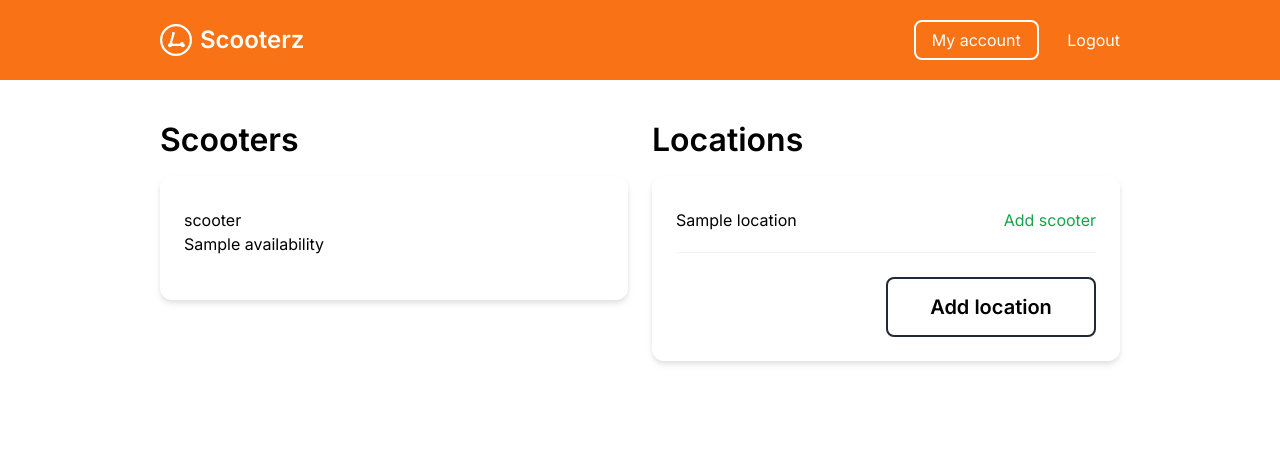
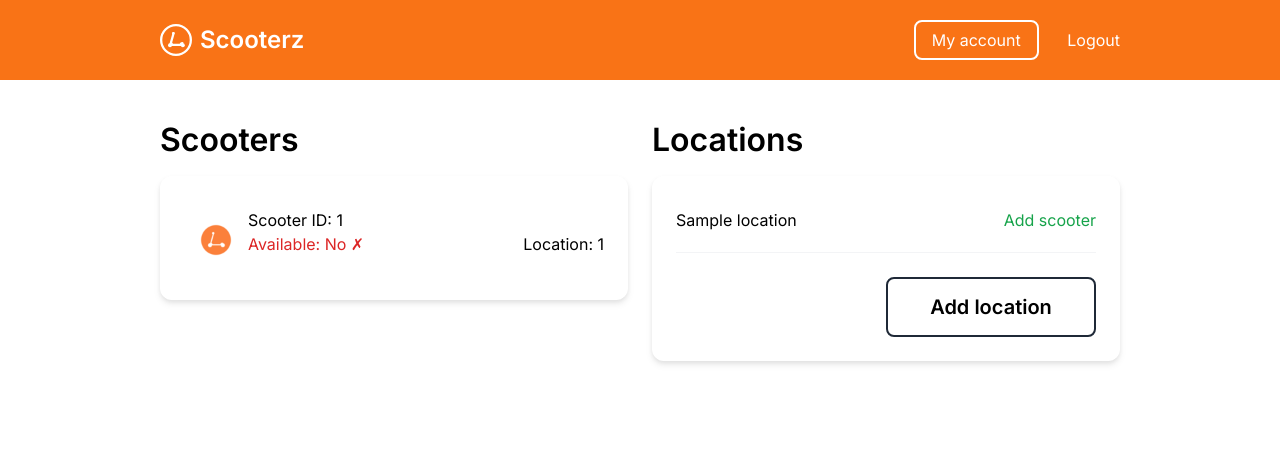
Before and after one commit to dillongoods/escooter-app, a Flask app: template app/templates/manager/index.html in a window 1280 px wide. Shown: the top 455 px of the page. Run offline with Flask 2, Linux system fonts and the light colour scheme; the template is opened without the code that fills it: most values are stand-ins (such as "Sample title", 1, 10 or a date in 2020); some libraries are stand-ins or nearby versions.

Commit message:
changes to displaying scooter availability and details

```diff
--- a/app/templates/manager/index.html
+++ b/app/templates/manager/index.html
@@ -8,9 +8,16 @@
         >It appears there are no scooters yet. You can add them now</span
       >
       {% else %} {% for scooter in Scooters %}
-      <div class="mb-3 py-2">
-        <h1>scooter</h1>
-        <span>{{scooter.availability}}</span>
+      <div  class="mb-3 py-2">
+      <img class="h-16 w-16 object-cover float-left p-4" src="static/favicon.ico" alt="small scooter icon">
+        <span>Scooter ID: {{scooter.id}}</span><br>
+       <p class="flex justify-between">
+       {% if scooter.availability == True %}
+           <span class="text-green-600">Available: Yes 	&#10003;</span>
+       {% else %}
+            <span class="text-red-600">Available: No &#10007;</span>
+        {% endif %}
+        <span>Location: {{scooter.location_id}}</span></p>
       </div>
       {% endfor %} {% endif %}
     </div>
--- a/app/views.py
+++ b/app/views.py
@@ -167,7 +167,7 @@ def getScootersInLocation():
 
     location = models.Location.query.filter_by(name=locationName).first()
 
-    scootersInLocation = models.Scooter.query.filter_by(location_id=location.id, availability=True).all()
+    scootersInLocation = models.Scooter.query.filter_by(location_id=location, availability=True).all()
 
     return json.jsonify({'scooters': models.Scooter.serialize_list(scootersInLocation)})
 
```
Also changed, not shown: .spyproject/config/workspace.ini, app.db, 1 other file.
